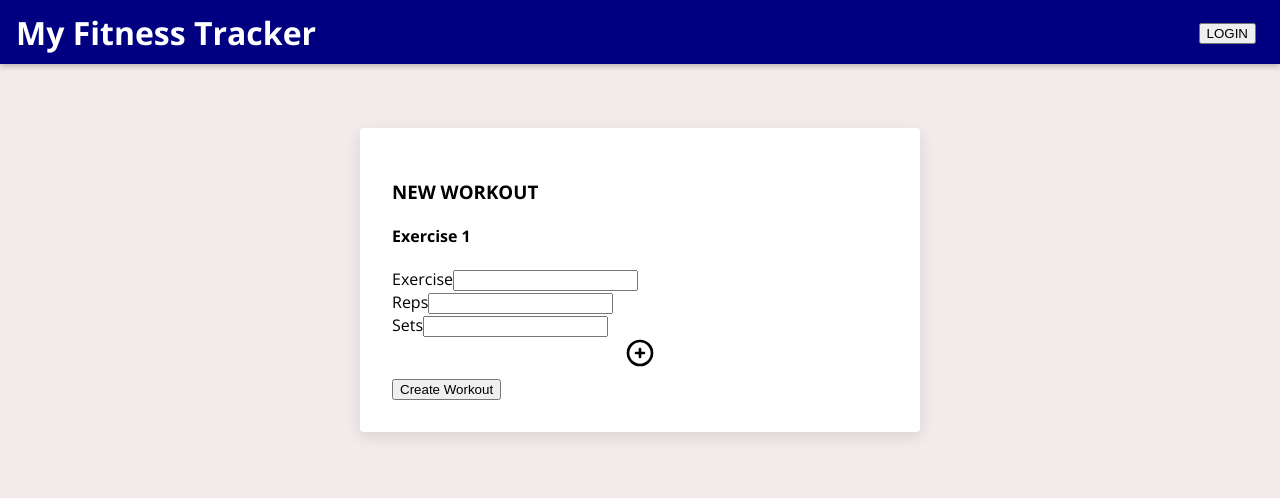
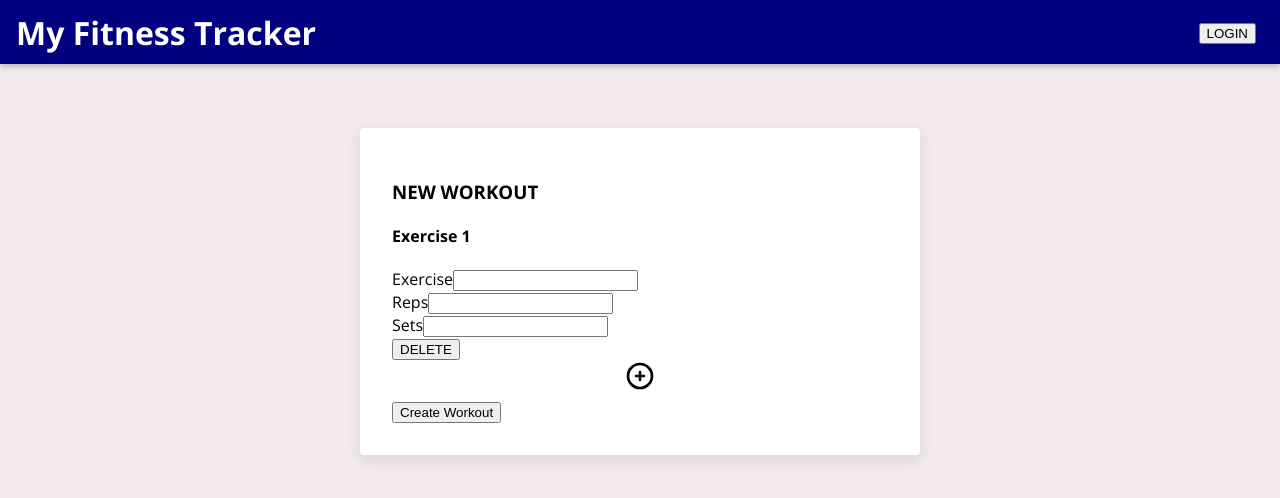
Before and after one commit to AidanMcMoneagle/fitness-app-frontend, a React (Create React App) app: page /workouts/new in a window 1280 px wide. Both pictures are taken after a click on the button 640 px from the left and 242 px from the top of the page. Shown: the top 498 px of the page. Built offline with nearby package versions, Linux system fonts and the light colour scheme.

Commit message:
Added edit and delete functionality

```diff
--- a/src/workouts/components/ExerciseInput.js
+++ b/src/workouts/components/ExerciseInput.js
@@ -1,9 +1,8 @@
 import React, { useState, useReducer, useEffect } from "react";
 
 const inputReducer = (state, action) => {
-  if (action.type === "ADD EXCERCISE") {
+  if (action.type === "ADD/EDIT EXERCISE") {
     return {
-      ...state,
       id: action.payload.id,
       value: {
         exerciseName: action.payload.exerciseName,
@@ -19,34 +18,46 @@ const ExerciseInput = (props) => {
   const [repetitions, setRepetitions] = useState("");
   const [sets, setSets] = useState("");
 
+  // useReducer to manage the state of each excercise (name, reps, sets)
   const [exerciseState, dispatch] = useReducer(inputReducer, {});
 
-  // need to pass up the exercise data to NewWorkout where it can be submitted. Need to pass the data to a function that has been passed down from the parent as props. Important that when we send the data we include the index.
+  // need to pass up exercise data to NewWorkout where it can be submitted. Need to pass the data to a function that has been passed down from the parent as props. Important that when we send the data we include the id. Allows us to edit and delete later if required.
 
   const { onInput } = props;
   const { id, value } = exerciseState;
+
+  // onInupt function is called which sends id and exercise data to NewWorkout. Here it is added to the state of the entire form.
   useEffect(() => {
     if (exerciseState.value) {
       console.log(exerciseState);
       onInput(id, value);
     }
-  }, [id]);
+  }, [id, value]);
 
   const submitHandler = (e) => {
     e.preventDefault();
     dispatch({
-      type: "ADD EXCERCISE",
+      type: "ADD/EDIT EXERCISE",
       payload: {
         exerciseName,
         repetitions,
         sets,
-        id: props.index,
+        id: props.id,
       },
     });
   };
 
+  const { deleteExercise } = props;
+  const deleteExerciseHandler = (e) => {
+    e.preventDefault();
+    deleteExercise(props.id);
+  };
+
   return (
     <form onSubmit={submitHandler}>
+      <span>
+        <h4>{`Exercise ${props.index + 1}`}</h4>
+      </span>
       <div>
         <label htmlFor="exercise">Exercise</label>
         <input
@@ -78,9 +89,9 @@ const ExerciseInput = (props) => {
         />
       </div>
       {exerciseName && repetitions && sets && (
-        <button type="submit">Add Excercise</button>
+        <button type="submit">{!exerciseState.value ? "ADD" : "EDIT"}</button>
       )}
-      {/* When button is clicked form for individual exercise is Submitted. We manage the state of this form using useReducer*/}
+      <button onClick={deleteExerciseHandler}>DELETE</button>
     </form>
   );
 };
--- a/src/workouts/components/ExerciseList.js
+++ b/src/workouts/components/ExerciseList.js
@@ -7,11 +7,15 @@ const ExerciseList = (props) => {
 
   return (
     <div>
-      {exerciseNumber.map((exercise, index) => {
+      {exerciseNumber.map((id, index) => {
         return (
-          <div key={index}>
-            <h4>{`Exercise ${index + 1}`}</h4>
-            <ExerciseInput index={index + 1} onInput={onInput} />
+          <div key={id} className="exercise-element">
+            <ExerciseInput
+              index={index}
+              onInput={onInput}
+              id={id}
+              deleteExercise={props.deleteExercise}
+            />
           </div>
         );
       })}
--- a/src/workouts/pages/NewWorkout.js
+++ b/src/workouts/pages/NewWorkout.js
@@ -1,5 +1,7 @@
 import React, { useState, useReducer, useEffect } from "react";
 import { HiOutlinePlusCircle } from "react-icons/hi";
+import { v4 as uuidv4 } from "uuid";
+
 import ExerciseList from "../components/ExerciseList";
 
 import "./NewWorkout.css";
@@ -9,21 +11,87 @@ const inputReducer = (state, action) => {
     return [
       ...state,
       {
-        excerciseId: action.payload.id,
+        id: action.payload.id,
         value: action.payload.value,
       },
     ];
   }
+
+  if (action.type === "EDIT EXERCISE") {
+    const stateWithItemToEditRemoved = state.filter((exercise) => {
+      return action.payload.id !== exercise.id;
+    });
+    return [
+      ...stateWithItemToEditRemoved,
+      {
+        id: action.payload.id,
+        value: action.payload.value,
+      },
+    ];
+  }
+
+  if (action.type === "DELETE EXERCISE") {
+    const newState = state.filter((exercise) => {
+      return exercise.id !== action.payload;
+    });
+    console.log(newState);
+    return newState;
+  }
 };
+
 const NewWorkout = () => {
   const [exerciseNumber, setExerciseNumber] = useState([]); // useState to control the state of the number of exercises on the page
 
   const [formData, dispatch] = useReducer(inputReducer, []);
 
-  // addExercise Function adds a new Exercise Input component to the a
+  // creates a new element in the array. UUID will be used to remove element from array when deleting exercise.
   const addExercise = () => {
-    const newList = [...exerciseNumber, "Exercise"];
+    const newList = [...exerciseNumber, uuidv4()];
     setExerciseNumber(newList);
+  };
+
+  const deleteExercise = (id) => {
+    const newList = exerciseNumber.filter((element) => {
+      return element !== id;
+    });
+    setExerciseNumber(newList);
+
+    const exerciseToBeDeleted = formData.find((exercise) => {
+      return exercise.id === id;
+    });
+
+    if (exerciseToBeDeleted) {
+      dispatch({
+        type: "DELETE EXERCISE",
+        payload: id,
+      });
+    }
+  };
+
+  useEffect(() => {
+    console.log(formData);
+  }, [formData]);
+
+  const onInput = (id, value) => {
+    const hasExerciseBeenAdded = formData.find((exercise) => {
+      return exercise.id === id;
+    });
+    if (!hasExerciseBeenAdded) {
+      dispatch({
+        type: "EXERCISE ADDED",
+        payload: {
+          id,
+          value,
+        },
+      });
+    } else
+      dispatch({
+        type: "EDIT EXERCISE",
+        payload: {
+          id,
+          value,
+        },
+      });
   };
 
   const workoutSubmitHandler = () => {
@@ -31,26 +99,14 @@ const NewWorkout = () => {
     //send this data to the backend
   };
 
-  useEffect(() => {
-    if (formData.length > 0) {
-      console.log(formData);
-    }
-  }, [formData]);
-
-  const onInput = (id, value) => {
-    dispatch({
-      type: "EXERCISE ADDED",
-      payload: {
-        id,
-        value,
-      },
-    });
-  };
-
   return (
     <section className="section-center">
       <h3>NEW WORKOUT</h3>
-      <ExerciseList exerciseNumber={exerciseNumber} onInput={onInput} />
+      <ExerciseList
+        exerciseNumber={exerciseNumber}
+        onInput={onInput}
+        deleteExercise={deleteExercise}
+      />
       <div className="add-exercise-btn">
         <button onClick={addExercise}>
           <HiOutlinePlusCircle />
```
